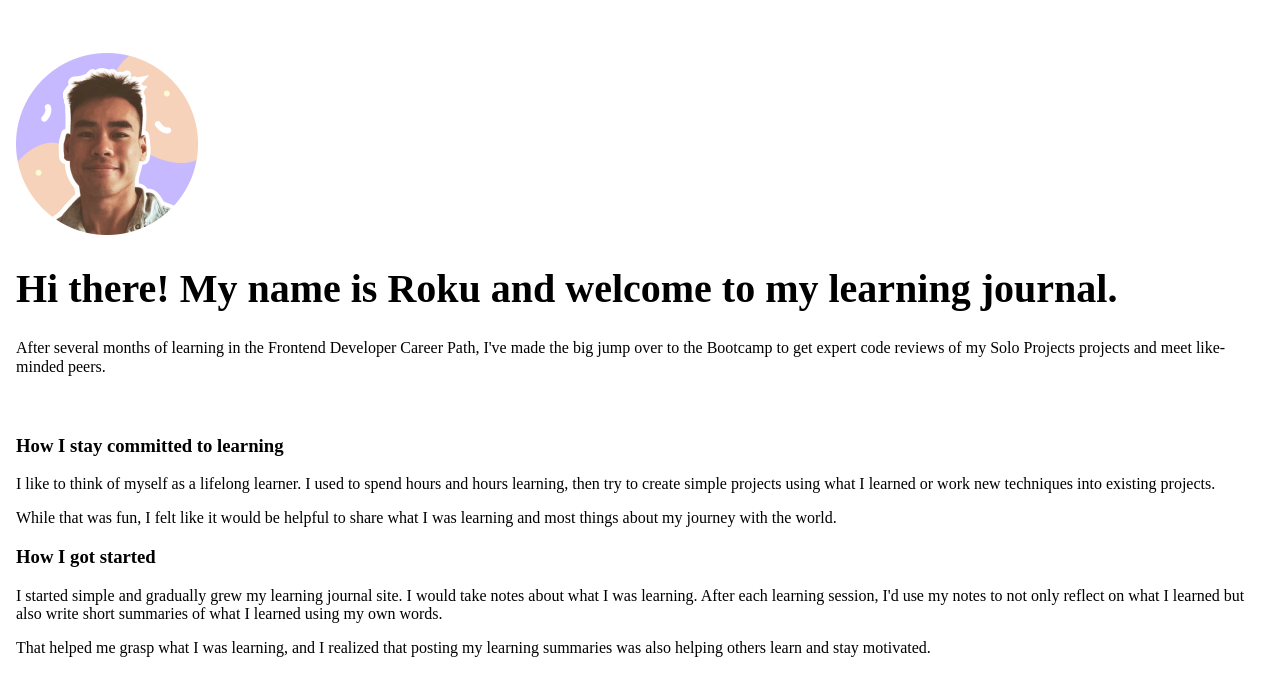
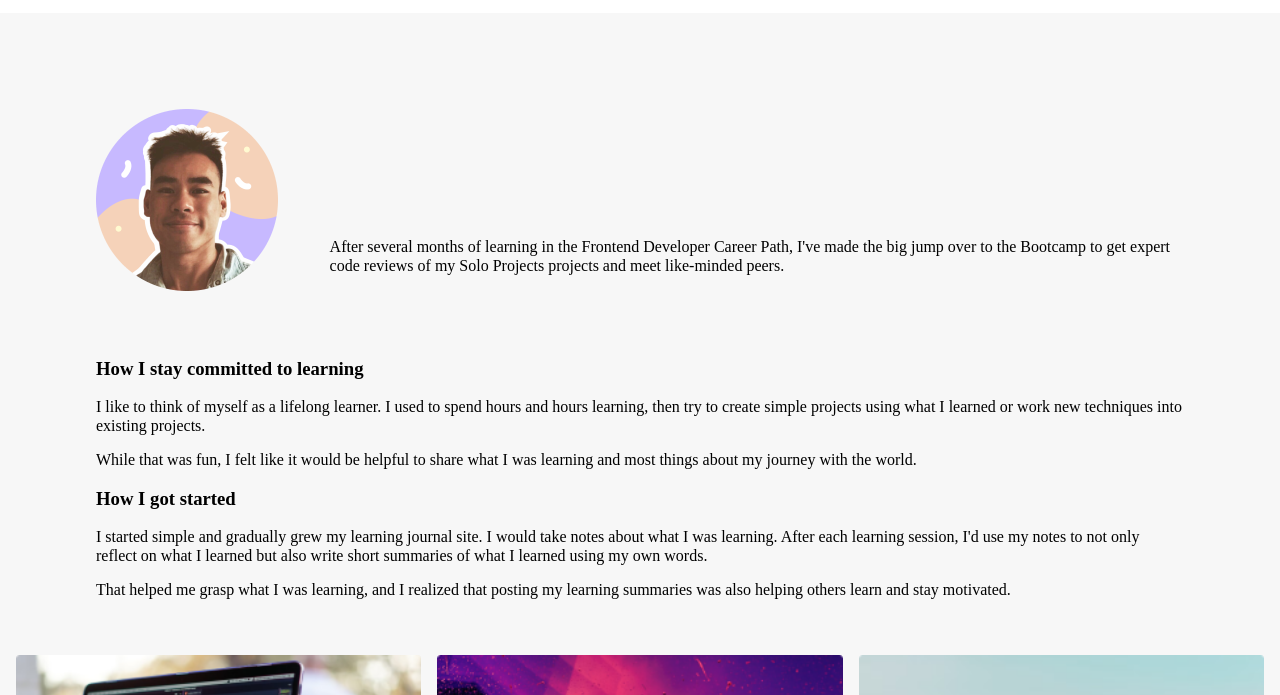
Before and after one commit to RobertDavis1408/My-learning-journal-1408, a website built with Vite: page about-me.html in a window 1280 px wide. Shown: the part 42-737 px from the top of the page. Built offline with nearby package versions, Linux system fonts and the light colour scheme; a web font is replaced by a local one.

Commit message:
widescreen changes

```diff
--- a/about-me.html
+++ b/about-me.html
@@ -16,18 +16,18 @@
         </div>
         <nav class="nav">
             <a class="home" href="/index.html">HOME</a>
-            <a class="about" href="/aboutme.html">ABOUT ME</a>
+            <a class="about" href="/about-me.html">ABOUT ME</a>
         </nav>
     </header>
     <body>
         <section class="hero-section">
             <img class="profile-pic" src="images/profile-pic.png" alt="profile pic image of a twenty-somthing male">
             <h1>Hi there! My name is Roku and welcome to my learning journal.</h1>
-            <p>After several months of learning in the Frontend Developer Career Path, I've made        the big jump over to the Bootcamp to get expert code reviews of my Solo Projects        projects and meet like-minded peers.
+            <p class="intro-text">After several months of learning in the Frontend Developer Career Path, I've made        the big jump over to the Bootcamp to get expert code reviews of my Solo Projects        projects and meet like-minded peers.
             </p>
         </section>
         </section>
-        <section class="article-section">
+        <section class="main-article-section">
             <article class="main-article">
                 <h3>How I stay committed to learning</h3>
                 <p class="main-text">I like to think of myself as a lifelong learner. I used to         spend hours and hours learning, then try to create simple projects using what I     learned or work new techniques into existing projects.
--- a/css/about-me.css
+++ b/css/about-me.css
@@ -21,8 +21,9 @@ header {
     display: flex;
     width: 100%;
     justify-content: space-between;
-    padding: 1em 1em 0 1em;
+    padding: 1em;
     margin-bottom: 1em;
+    background-color: #FFFFFF;
 }
 
 .logo-cont {
@@ -63,6 +64,10 @@ header {
 
 .hero-section {
     padding: 2.5em 1em 0 1em;
+}
+
+.main-article-section {
+    padding: 1.5em 1em 0 1em;
 }
 
 .article-section {
@@ -142,6 +147,21 @@ nav a:hover::after {
 /* media queries */
 
 @media(min-width: 415px ){
+    body {
+        background-color: rgba(0, 0, 0, 3%);
+
+        }
+     .header {
+         background-color: #ECECEC;
+     }
+
+    .hero-section {
+        padding: 3em 2em 1em 2em;
+    }
+    .main-article-section {
+        padding: 0 2em;
+    }
+
     .widescreen-articles-section{
         display: grid;
         grid-template: 1fr/ 1fr 1fr 1fr;
@@ -155,4 +175,31 @@ nav a:hover::after {
     time {
         font-size: 1rem;
     }
+
 }
+
+@media(min-width: 716px) {
+    .hero-section {
+        display: grid;
+        padding: 5em 6em 2em 6em;
+        grid-template: 1fr/1fr 4fr;
+
+    }
+
+
+
+    .intro-text {
+        align-self: end;
+        margin-left: 1em
+    }
+
+  section h1 {
+        display: none;
+    }
+
+
+    .main-article-section {
+        padding: 1em 6em;
+}
+}
+/* end css */
--- a/css/style.css
+++ b/css/style.css
@@ -219,10 +219,44 @@ nav a:hover::after {
 
 }
 
-@media(min-width: 716px) {
-        .article-section{
-        grid-template: 1fr 1fr /1fr 1fr 1fr;
+@media(min-width: 415px ){
+    body {
+        background-color: rgba(0, 0, 0, 3%);
+
+        }
+     .header {
+         background-color: #ECECEC;
+     }
+
+    .hero-section {
+        padding: 3em 2em 1em 2em;
+    }
+    .main-article-section {
+        padding: 0 2em;
+    }
+
+    .widescreen-articles-section{
+        display: grid;
+        grid-template: 1fr/ 1fr 1fr 1fr;
         grid-column-gap: 1rem;
     }
+
+    h1 {
+        font-size: 2.5rem;
+    }
+
+    time {
+        font-size: 1rem;
+    }
+
+}
+
+@media(min-width: 716px) {
+    .hero-section {
+        padding: 5em 6em 2em 6em;
+    }
+    .main-article-section {
+        padding: 1em 6em;
+}
 }
 /* end css */
--- a/css/view-more.css
+++ b/css/view-more.css
@@ -21,8 +21,9 @@ header {
     display: flex;
     width: 100%;
     justify-content: space-between;
-    padding: 1em 1em 0 1em;
+    padding: 1em;
     margin-bottom: 1em;
+    background-color: #FFFFFF;
 }
 
 .logo-cont {
@@ -61,7 +62,8 @@ header {
     margin-left: 1em;
 }
 
-.hero-section {
+.hero-section,
+.main-article-section {
     padding: 0 1em;
 }
 
@@ -69,12 +71,13 @@ header {
     width: 100%;
 }
 
-.article-section {
+.blog-article-section {
     width: 100%;
     display: grid;
     padding: 1.5em 1em 0 1em;
+}
 
-}
+
 
 .article-img {
     width: 100%;
@@ -146,6 +149,21 @@ nav a:hover::after {
 /* media queries */
 
 @media(min-width: 415px ){
+    body {
+        background-color: rgba(0, 0, 0, 3%);
+
+        }
+     .header {
+         background-color: #FFFFFF;
+     }
+
+    .hero-section {
+        padding: 3em 2em 1em 2em;
+    }
+    .main-article-section {
+        padding: 0 2em;
+    }
+
     .widescreen-articles-section{
         display: grid;
         grid-template: 1fr/ 1fr 1fr 1fr;
@@ -159,5 +177,15 @@ nav a:hover::after {
     time {
         font-size: 1rem;
     }
+
+}
+
+@media(min-width: 716px) {
+    .hero-section {
+        padding: 5em 6em 2em 6em;
+    }
+    .main-article-section {
+        padding: 1em 6em;
+}
 }
 /* end css */
```
Also changed, not shown: view-more.html (+4 -4 lines).
